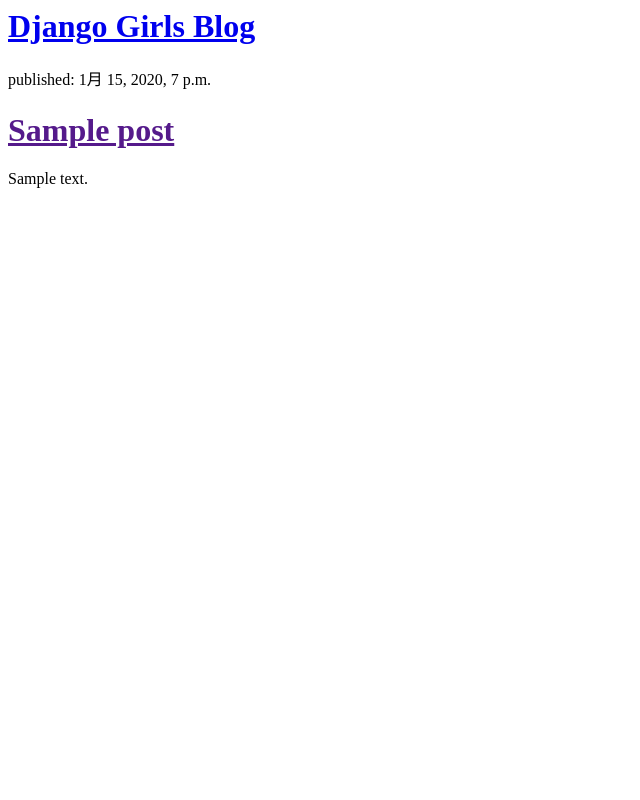
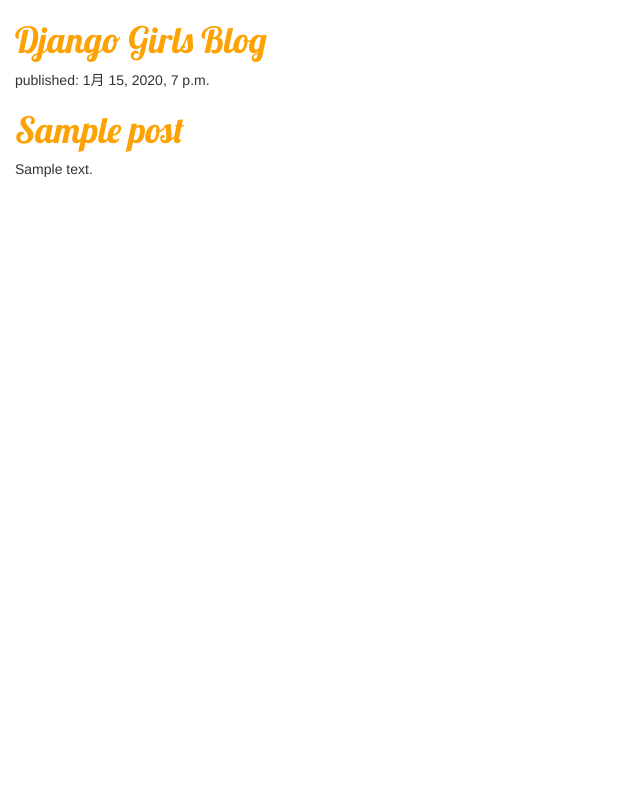
Before and after one commit to Test-TJ/my-first-blog, a Django app: template blog/templates/blog/post_list.html in a window 1280 px wide. Shown: the whole page, without its empty margins (0-640 px from the left). Run offline with Django 3.2, Linux system fonts and the light colour scheme; the template is opened without the code that fills it: values that come from a table or form of the project are taken from there, others are empty; tables that the repository leaves empty hold one stand-in row (values such as "Sample post"); some libraries are stand-ins or nearby versions.

Commit message:
Changed the HTML for the site.

```diff
--- /dev/null
+++ b/blog/static/css/blog.css
@@ -0,0 +1,7 @@
+h1 a{
+     color: #FCA205;
+     font-family: 'Lobster';
+}
+body{
+     padding-left: 15px;
+}
--- a/blog/templates/blog/post_list.html
+++ b/blog/templates/blog/post_list.html
@@ -1,5 +1,10 @@
+{% load static %}
 <html>
      <head>
+          <link href="//fonts.googleapis.com/css?family=Lobster&subset=latin,latin-ext" rel="stylesheet" type="text/css">
+          <link rel="stylesheet" href="{% static 'css/blog.css' %}">
+          <link rel="stylesheet" href="//maxcdn.bootstrapcdn.com/bootstrap/3.2.0/css/bootstrap.min.css">
+          <link rel="stylesheet" href="//maxcdn.bootstrapcdn.com/bootstrap/3.2.0/css/bootstrap-theme.min.css">
           <title>TJ's blog</title>
      </head>
      <body>
```
Also changed, not shown: 1 other file. Lines whose indentation alone changed are shown as unchanged.
